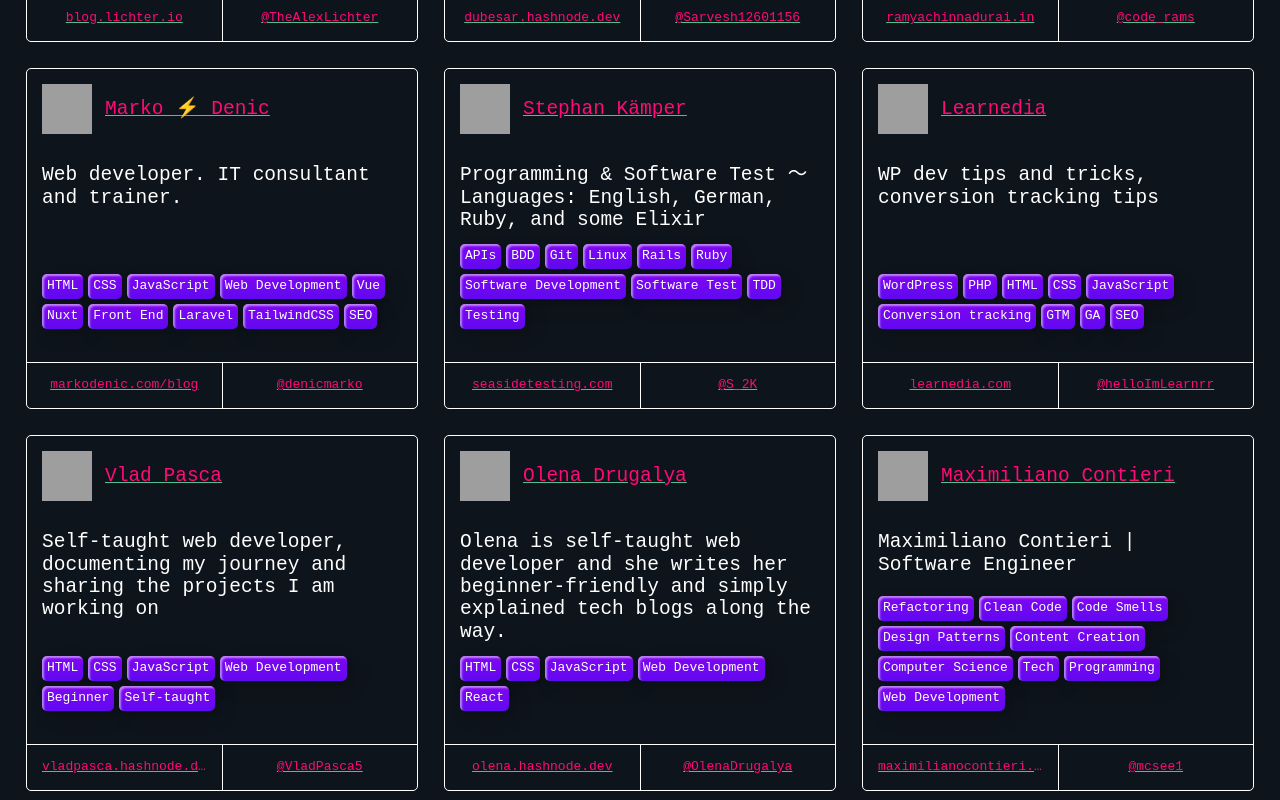
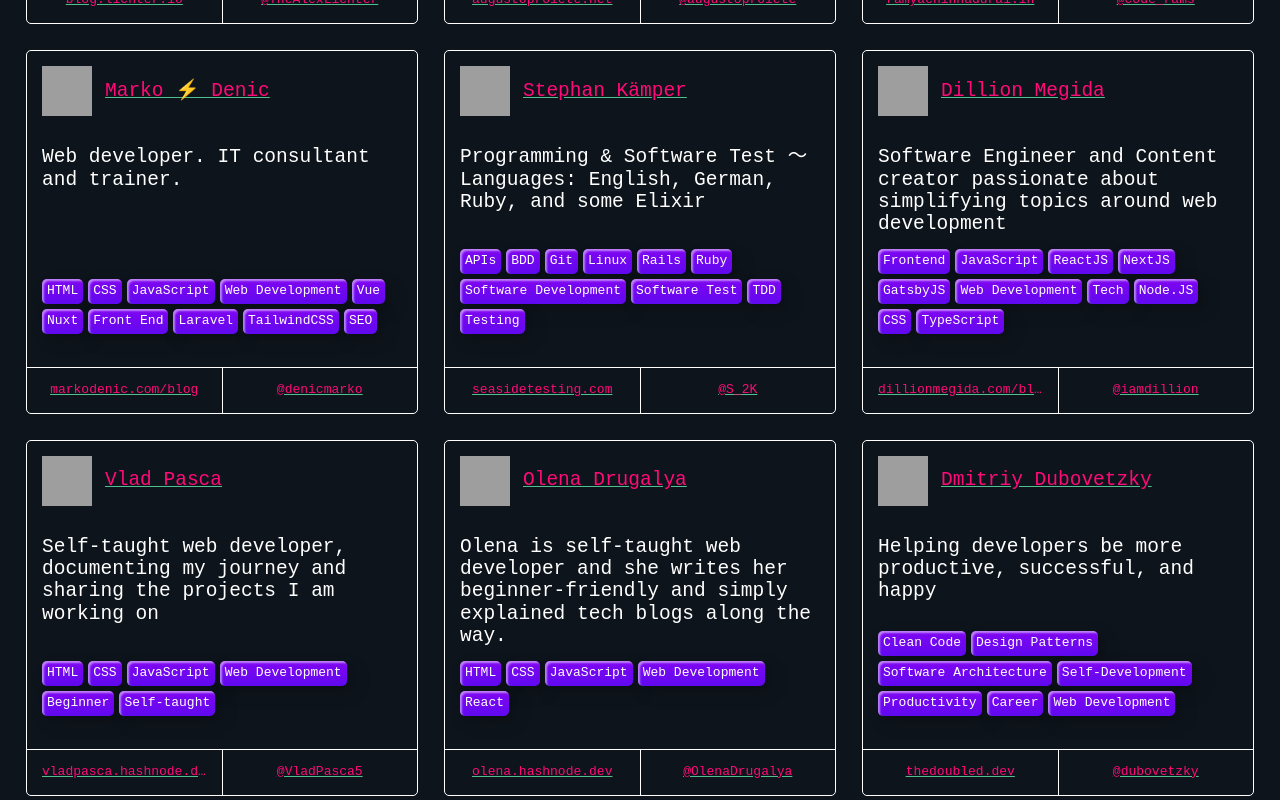
Before and after one commit to markodenic/awesome-tech-blogs, a Nuxt app: page / in a window 1280 px wide. Shown: the part 1720-2520 px from the top of the page. Built offline with nearby package versions, Linux system fonts and the light colour scheme; grey boxes are pictures that could not be loaded.

Commit message:
Add TheDoubleD Blog

```diff
--- a/data.js
+++ b/data.js
@@ -2251,4 +2251,19 @@ module.exports = [
       "Web Development",
     ],
   },
+  {
+    name: "Dmitriy Dubovetzky",
+    description: "Helping developers be more productive, successful, and happy",
+    url: "https://thedoubled.dev/",
+    twitter: "@dubovetzky",
+    tags: [
+      "Clean Code",
+      "Design Patterns",
+      "Software Architecture",
+      "Self-Development",
+      "Productivity",
+      "Career",
+      "Web Development",
+    ],
+  },
 ];
```
